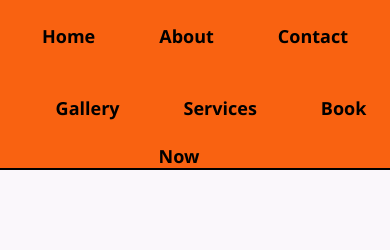
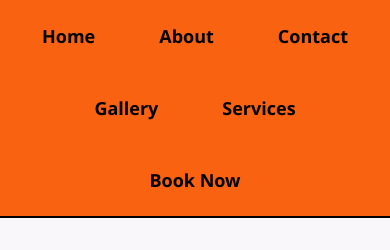
Before and after one commit to chromeshock/astoria-grooming-holsitic-spa, a React (Create React App) app: page / in a window 390 px wide. Shown: the top 250 px of the page. Built offline with nearby package versions, Linux system fonts and the light colour scheme.

Commit message:
homepage revised

```diff
--- a/src/components/App.css
+++ b/src/components/App.css
@@ -124,7 +124,7 @@ h1 {
   flex-direction:row;
   width: 100%;
   overflow: hidden;
-  margin-top: 5em;
+  margin-top: 3em;
 }
 
 ul {
@@ -229,12 +229,43 @@ nav a:hover {
 @media (max-width: 768px) {
   .hamburger-icon {
     display: flex;
+    }
+
+  nav ul {
+    max-height: 0;
+    opacity: 0;
+    overflow: hidden;
+    transition: all 1s ease-in-out;
+    }
+
+  nav ul.show {
+    max-height: 500px;
+    opacity: 1;
+    transition: all 1s ease-in-out;
+   }
+
+  nav li {
+  display:grid;
+  grid-template-rows: repeat(5);
+  padding-top: .2px;
+  padding-bottom: .2px;
+  color: blue;
   }
-  nav ul {
-    display: none;  /* Hide nav items */
+
+  /*landing page image*/
+.home-container {
+  display: flex;
+  flex-direction:row;
+  width: auto;
+  height: auto;
+  object-fit: cover;
+  overflow: hidden;
+  margin-top: 3em;
   }
-  nav ul.show {
-    display: block; /* Show nav items when menu is toggled */
 
+  .services-grid {
+    display: grid;
+    grid-template-columns: repeat(4, .3fr);
+    margin-top: 5em;
   }
 }
--- a/src/components/Navbar.js
+++ b/src/components/Navbar.js
@@ -21,11 +21,11 @@ const Navbar = () => {
         <li><Link to ="/contact">Contact</Link></li>
         <li><Link to ="/gallery">Gallery</Link></li>
         <li><Link to ="/services">Services</Link></li>
-        <a href="https://grooming-spa-2275-27-street-astoria-11105.square.site/"
+        <li><a href="https://grooming-spa-2275-27-street-astoria-11105.square.site/"
                     target="_blank"
                     rel="noopener noreferrer"
                     onClick={() => { alert('You will be redirected to an external site for processing...'); }}
-                >Book Now</a>
+                >Book Now</a></li>
       </ul>
     </nav>
   );
```
